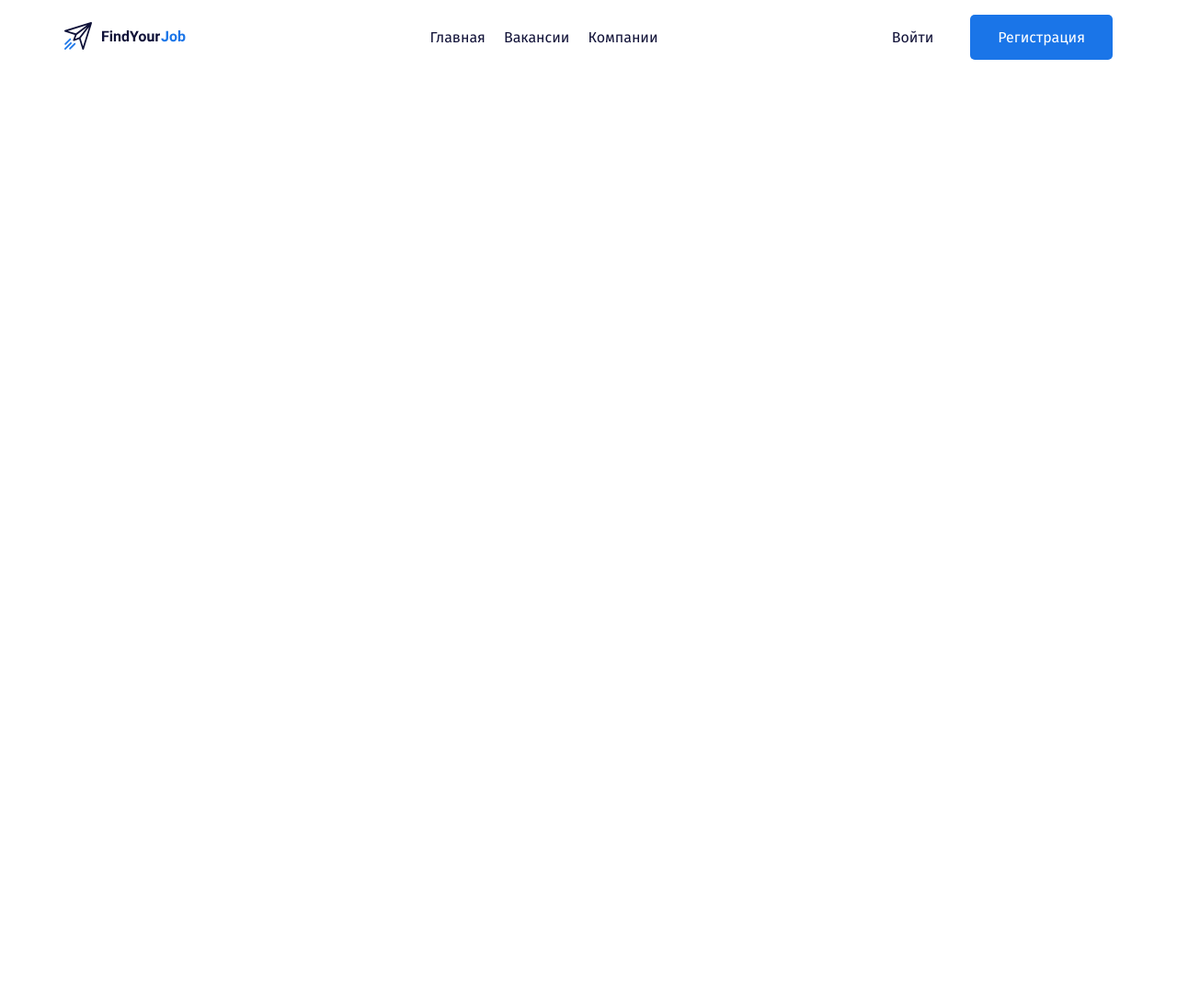
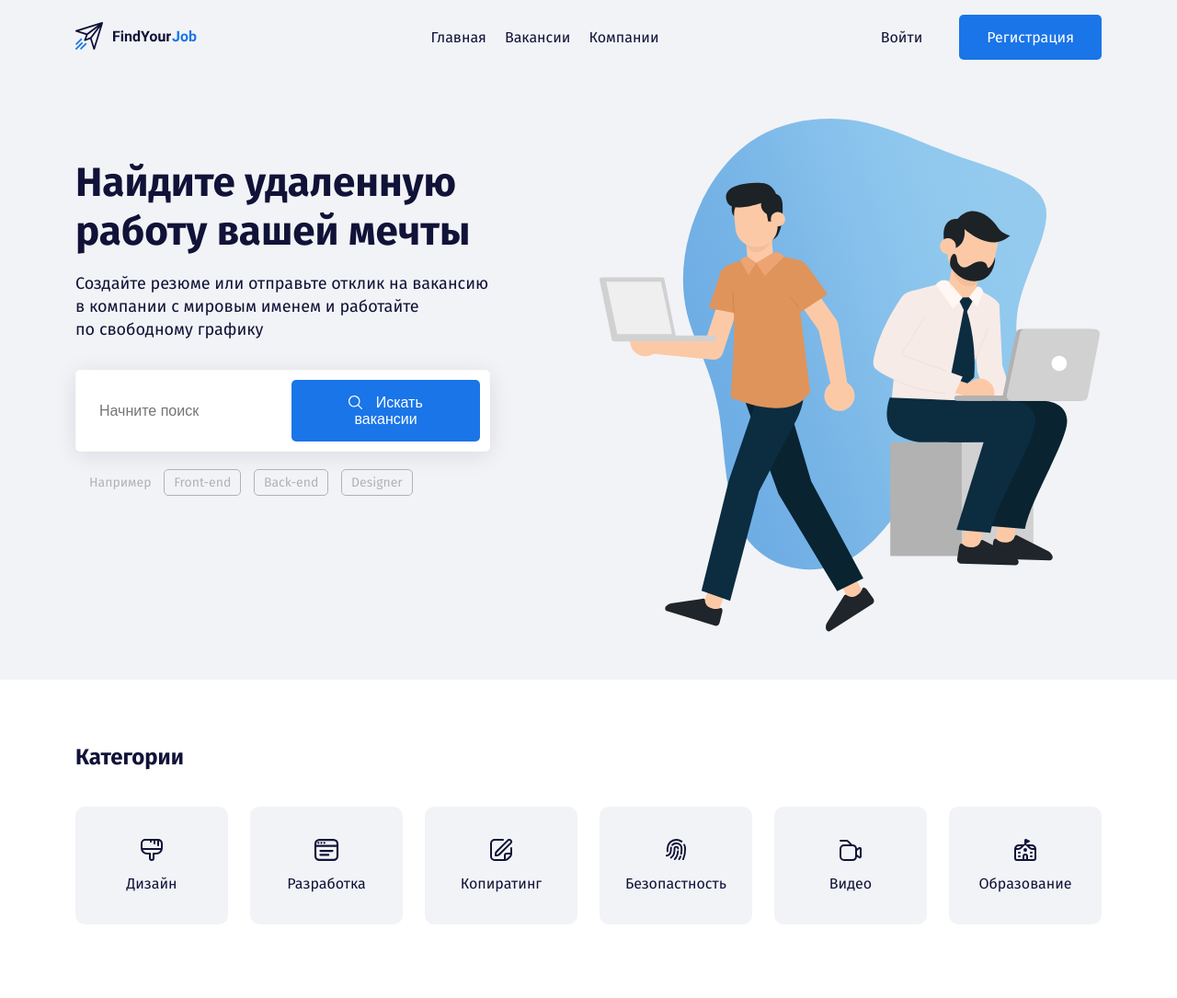
Before and after one commit to sviatlana-vilchynskaya/findyourjob, a plain HTML site: page index.html in a window 1280 px wide. Shown: the whole page at 92% size. Before the commit the page ends 800 px from the top, so only its background shows below. Drawn offline with Linux system fonts and the light colour scheme.

Commit message:
Completing the header block and adding a category section

```diff
--- a/index.html
+++ b/index.html
@@ -11,7 +11,7 @@
     <link rel="stylesheet" href="styles/bootstrap-grid.min.css">
 </head>
 <body>
-    <header class="header">
+    <header class="header pb-5">
         <div class="container">
             <div class="row align-items-center py-3">
                 <div class="col-2">
@@ -33,7 +33,84 @@
                     <a href="#" class="button button-primary">Регистрация</a>
                 </div>
             </div>
+            <div class="row pt-5">
+                <div class="col-5">
+                    <h1 class="hero-title">Найдите удаленную работу вашей мечты</h1>
+                    <p class="hero-text">Создайте резюме или отправьте отклик на вакансию в&nbsp;компании с мировым именем и работайте<br/>по свободному графику</p>
+                    <div class="input-group d-flex">
+                        <input type="text" class="input" placeholder="Начните поиск">
+                        <button class="button button-primary">
+                            <img class="button-icon" src="img/search.svg" alt="icon: search">
+                            <span class="button-text">Искать вакансии</span>
+                        </button>
+                    </div>
+                    <div class="tags-group">
+                        <span class="tags-label">Например</span>
+                        <a href="#" class="tag">Front-end</a>
+                        <a href="#" class="tag">Back-end</a>
+                        <a href="#" class="tag">Designer</a>
+                    </div>
+                </div>
+                <div class="col-6 offset-1">
+                    <img src="img/hero-image.svg" alt="image: peaple with laptaops" class="hero-image">
+                </div>
+            </div>
         </div>
     </header>
+    <section class="section">
+        <div class="container">
+            <h2 class="section-title">Категории</h2>
+            <div class="row">
+                <div class="col-2">
+                    <a href="#" class="card d-flex flex-column align-items-center">
+                        <svg height="24" class="card-icon">
+                            <use xlink:href="img/icons.svg#brush"></use>
+                        </svg>
+                        <span class="card-text">Дизайн</span>
+                    </a>
+                </div>
+                <div class="col-2">
+                    <a href="#" class="card d-flex flex-column align-items-center">
+                        <svg height="24" class="card-icon">
+                            <use xlink:href="img/icons.svg#browser"></use>
+                        </svg>
+                        <span class="card-text">Разработка</span>
+                    </a>
+                </div>
+                <div class="col-2">
+                    <a href="#" class="card d-flex flex-column align-items-center">
+                        <svg height="24" class="card-icon">
+                            <use xlink:href="img/icons.svg#edit"></use>
+                        </svg>
+                        <span class="card-text">Копиратинг</span>
+                    </a>
+                </div>
+                <div class="col-2">
+                    <a href="#" class="card d-flex flex-column align-items-center">
+                        <svg height="24" class="card-icon">
+                            <use xlink:href="img/icons.svg#fingerprint"></use>
+                        </svg>
+                        <span class="card-text">Безопастность</span>
+                    </a>
+                </div>
+                <div class="col-2">
+                    <a href="#" class="card d-flex flex-column align-items-center">
+                        <svg height="24" class="card-icon">
+                            <use xlink:href="img/icons.svg#camera"></use>
+                        </svg>
+                        <span class="card-text">Видео</span>
+                    </a>
+                </div>
+                <div class="col-2">
+                    <a href="#" class="card d-flex flex-column align-items-center">
+                        <svg height="24" class="card-icon">
+                            <use xlink:href="img/icons.svg#school"></use>
+                        </svg>
+                        <span class="card-text">Образование</span>
+                    </a>
+                </div>
+            </div>
+        </div>
+    </section>
 </body>
 </html>
--- a/styles/style.css
+++ b/styles/style.css
@@ -1,8 +1,17 @@
+*, *:before, *:after {
+    box-sizing: border-box;
+}
+
+
 body {
     font-family: "Fira Sans", sans-serif;
     font-size: 16px;
     color: #111238;
     margin: 0;
+}
+
+.header{
+    background: #f2f3f6;
 }
 
 .menu {
@@ -23,6 +32,8 @@ body {
 .button {
     text-decoration: none;
     display: inline-block;
+    border: none;
+    font-size: 16px;
 }
 
 .button-link {
@@ -31,9 +42,104 @@ body {
     margin-right: 30px;
 }
 
+.button-text {
+    font-size: 16px;
+    vertical-align: middle;
+}
+
 .button-primary {
     background: #1A75E8;
     border-radius: 5px;
     padding: 15px 30px 15px 30px;
     color: #fff;
 }
+
+.button-icon {
+    vertical-align: middle;
+    margin-right: 10px;
+}
+
+.hero-title {
+    font-size: 44px;
+    line-height: 53px;
+    margin-bottom: 15px;
+    margin-top: 43px;
+}
+
+.hero-text {
+    font-size: 18px;
+    line-height: 140%;
+    margin-bottom: 30px;
+}
+
+.input-group {
+    background: #FFFFFF;
+    border: 1px solid rgba(209, 209, 209, 0.1);
+    box-shadow: 0px 4px 25px rgba(15, 17, 56, 0.1);
+    border-radius: 5px;
+    padding: 10px;
+    margin-bottom: 25px;
+}
+
+.input {
+    background-color: #fff;
+    border: none;
+    flex-grow: 1;
+    font-size: 16px;
+    line-height: 19px;
+    padding-left: 15px;
+}
+
+.input:focus {
+    outline: none;
+}
+
+.tags-group {
+    padding-left: 15px;
+    color: #b2b2b2;
+    font-size: 14px;
+    line-height: 17px;
+}
+
+.tag {
+    color: #b2b2b2;
+    text-decoration: none;
+    padding: 5px 10px;
+    margin-left: 10px;
+    border: 1px solid #b2b2b2;
+    border-radius: 5px;
+}
+
+.section {
+    padding-top: 70px;
+    padding-bottom: 80px;
+}
+
+.section-title {
+    margin-bottom: 40px;
+    margin-top: 0;
+}
+
+.card {
+    text-decoration: none;
+    color: #111238;
+    background: #f2f3f6;
+    border-radius: 10px;
+    padding: 35px;
+    transition: background 0.2s, color 0.2s;
+}
+
+.card:hover {
+    background: #1a75e8;
+    color: #fff;
+}
+
+.card:hover .card-icon {
+    fill: #fff;
+}
+
+.card-icon {
+    fill: #111238;
+    margin-bottom: 15px;
+    transition: fill 0.2s;
+}
```
Also changed, not shown: img/hero-image.svg (added), img/icons.svg (added), img/search.svg (added).
